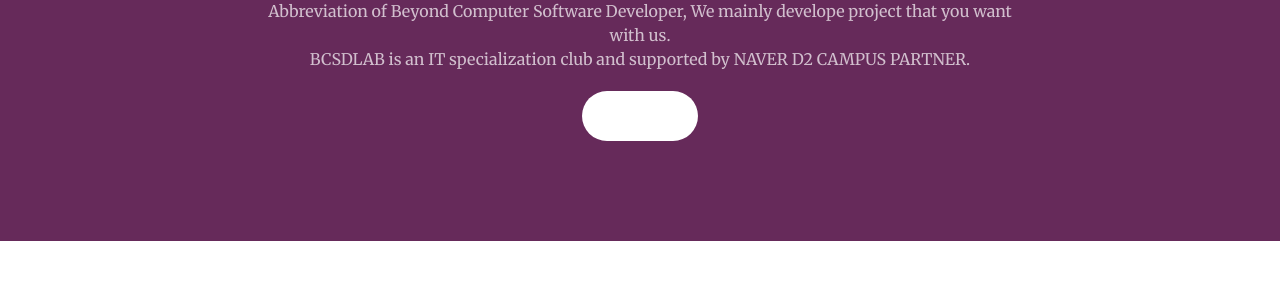
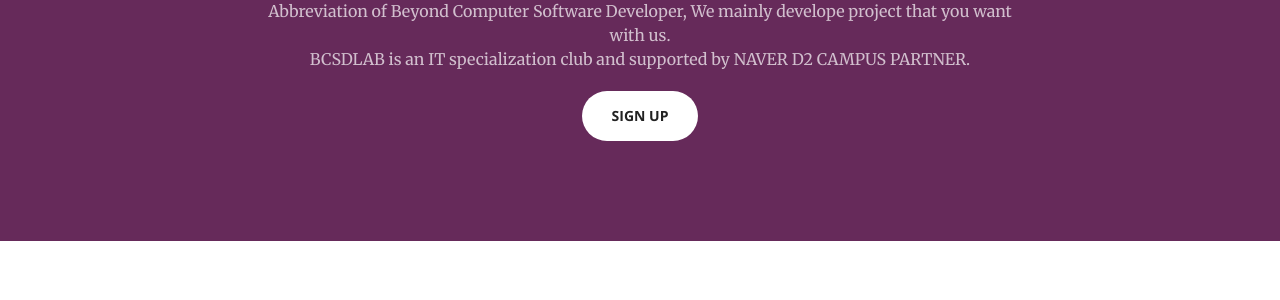
Before and after one commit to OhSeungBean/BCSDLab.github.io, a Jekyll site: the page built from index.html, in a window 1280 px wide and 900 px high, scrolled down 927 px. Shown: the part 150-450 px from the top of the window. Built offline with Jekyll 4.4.1, drawn with Linux system fonts in a browser that asks for light colours.

Commit message:
change a,style

```diff
--- a/_includes/head.html
+++ b/_includes/head.html
@@ -7,11 +7,7 @@
     <meta name="author" content="">
 
     <title>BCSDLab</title>
-    <style type="text/css">
-      a:link { color: white; text-decoration: none;}
-      a:visited { color: white; text-decoration: none;}
-      a:hover { color: black; text-decoration: underline;}
-    </style>
+
 
 
 
--- a/_includes/portfolio.html
+++ b/_includes/portfolio.html
@@ -5,11 +5,6 @@
                 <h2 class="section-heading">Members</h2>
                 <hr class="light">
                 <p class="text-faded" >
-                  <p <style="tect/css">
-
-
-
-
                   <p>###Founder</p>
                   <ul>
                   <li><strong><a href="https://github.com/BCSDLab/Profile/blob/master/Introduce/NamhoonKim.md">김남훈</a></strong> - 컴퓨터공학부 08학번</li>
@@ -48,7 +43,6 @@
                   <li><strong><a href="https://github.com/BCSDLab/Profile/blob/master/Introduce/youkyung.md">최유경</a></strong> - 컴퓨터공학부 13학번</li>
                   <li><strong><a href="https://github.com/BCSDLab/Profile/blob/master/Introduce/Haneul.md">최하늘</a></strong> - 컴퓨터공학부 12학번</li>
                   </ul>
-                  <p>
                 </p>
             </div>
         </div>
```
